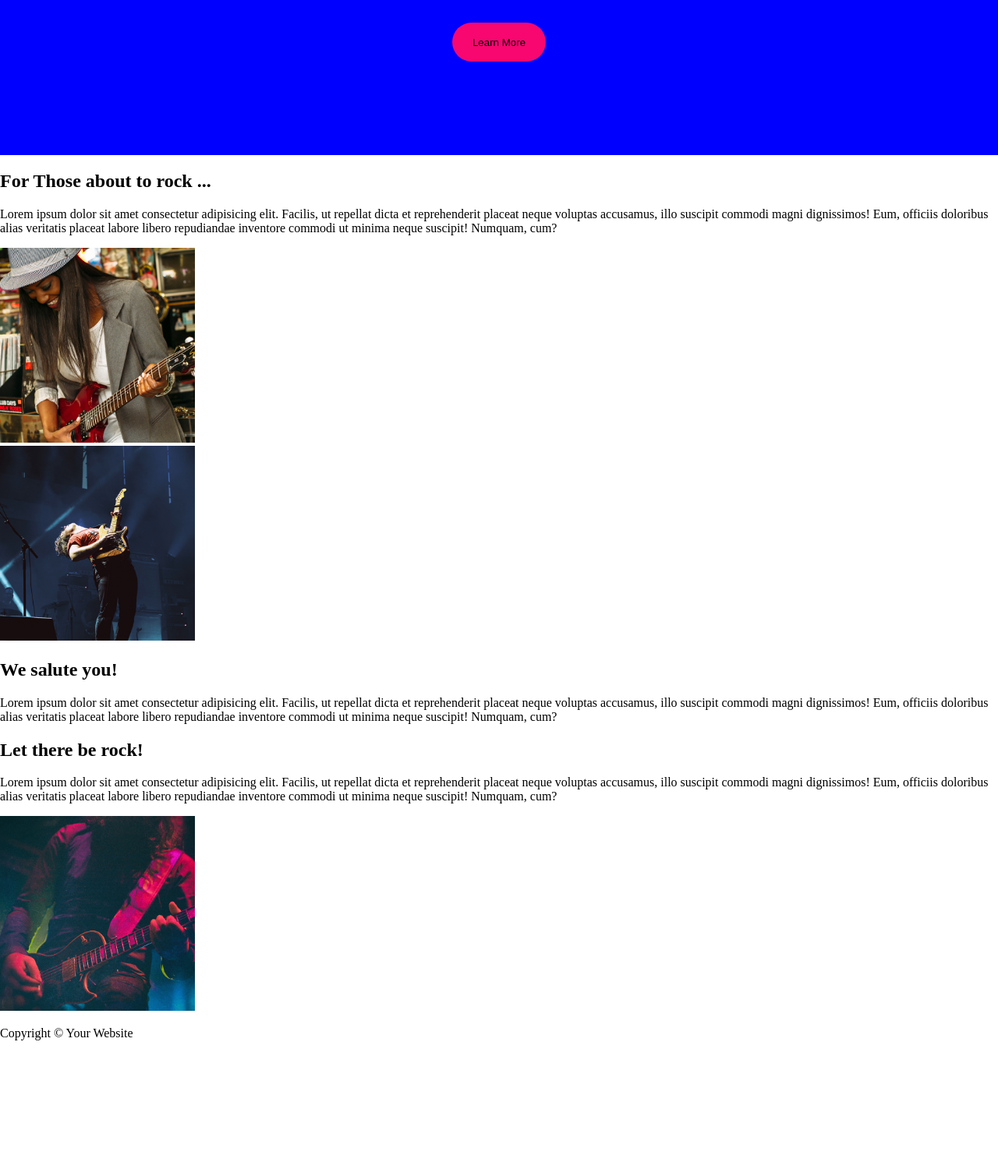
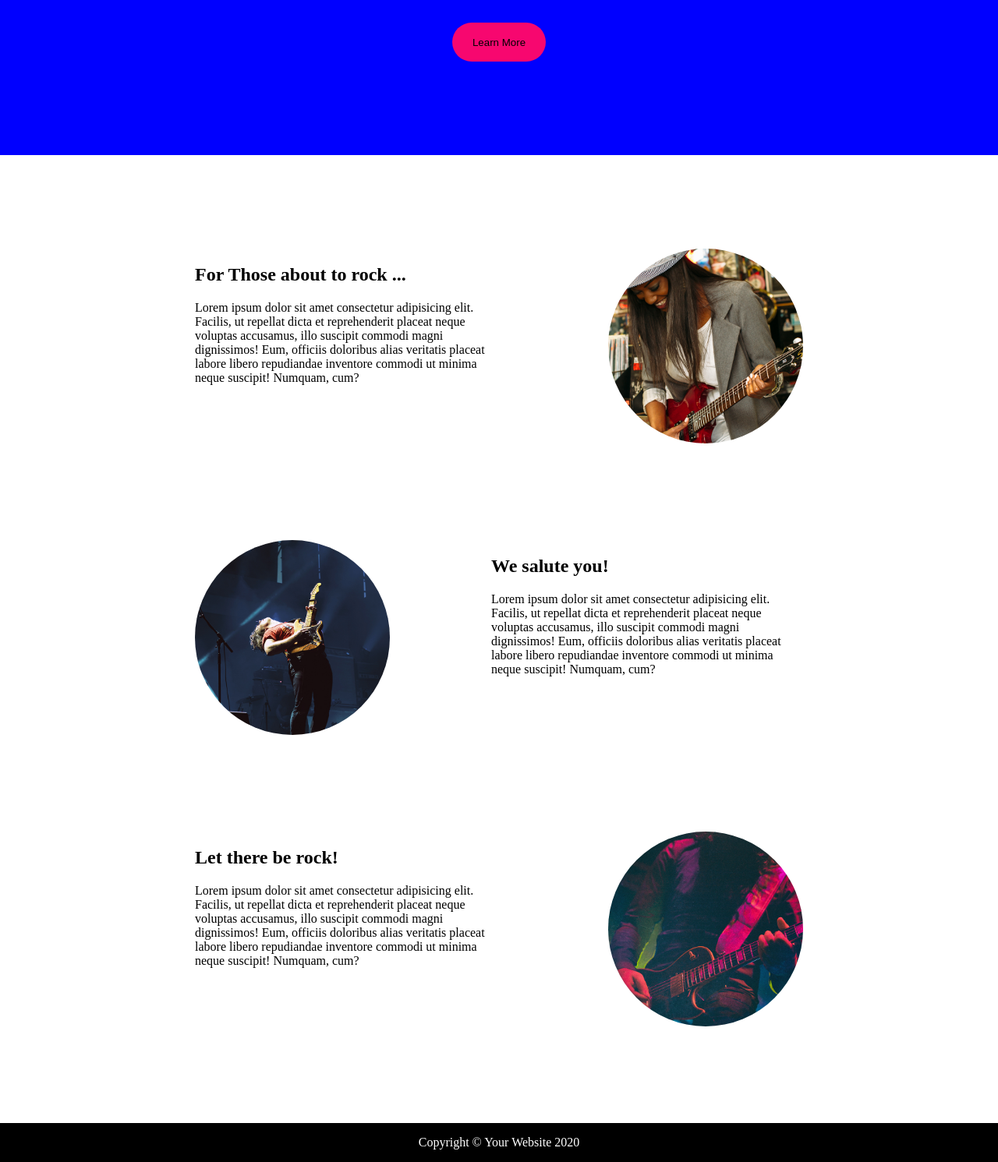
Before and after one commit to sebreye/template3, a plain HTML site: page index.html in a window 1280 px wide. Shown: the part 331-1822 px from the top of the page at 78% size. Before the commit the page ends 1682 px from the top, so only its background shows below. Drawn offline with Linux system fonts and the light colour scheme.

Commit message:
version fianl

```diff
--- a/index.html
+++ b/index.html
@@ -11,7 +11,7 @@
 
 <body>
     <nav>
-            <p>START BOOTSTRAP</p>
+            <p class="titre">START BOOTSTRAP</p>
             <ul>
                 <li>SIGN UP</li>
                 <li>LOG IN</li>
@@ -27,7 +27,7 @@
         </div>
     </section>
     <section class="sect-img">
-        <div>
+        <div class="para-sect">
             <h2>For Those about to rock ...</h2>
             <p>Lorem ipsum dolor sit amet consectetur adipisicing elit. Facilis, ut repellat dicta et reprehenderit
                 placeat neque voluptas accusamus, illo suscipit commodi magni dignissimos! Eum, officiis doloribus alias
@@ -38,11 +38,11 @@
             <img src="./public/img/01.jpg" alt="" height="250px" class="img-sect">
         </div>
     </section>
-    <section class="sect-img">
+    <section class="modif-media">
         <div>
             <img src="./public/img/02.jpg" alt="" height="250px" class="img-sect">
         </div>
-        <div>
+        <div class="para-sect">
             <h2>We salute you!</h2>
             <p>Lorem ipsum dolor sit amet consectetur adipisicing elit. Facilis, ut repellat dicta et reprehenderit
                 placeat neque voluptas accusamus, illo suscipit commodi magni dignissimos! Eum, officiis doloribus alias
@@ -50,8 +50,8 @@
             </p>
         </div>
     </section>
-    <section class="sect-img">
-        <div>
+    <section class="sect-img" >
+        <div class="para-sect">
             <h2>Let there be rock!</h2>
             <p>Lorem ipsum dolor sit amet consectetur adipisicing elit. Facilis, ut repellat dicta et reprehenderit
                 placeat neque voluptas accusamus, illo suscipit commodi magni dignissimos! Eum, officiis doloribus alias
@@ -63,7 +63,7 @@
         </div>
     </section>
     <footer>
-        <p>Copyright © Your Website</p>
+        <p>Copyright © Your Website 2020</p>
     </footer>
 </body>
 
--- a/public/sass/style.sass
+++ b/public/sass/style.sass
@@ -10,6 +10,8 @@ nav
         list-style: none
         li
             margin: 10px
+.titre
+    padding: 10px
 .sect1
     text-align: center
     background-color: blue
@@ -25,3 +27,35 @@ nav
     border-bottom-right-radius: 50px
     border: none
     background-color: #f7076f
+.sect-img
+    display: flex
+    justify-content: space-evenly
+    margin: 15vh
+.modif-media
+    display: flex
+    justify-content: space-evenly
+    margin: 15vh
+.img-sect
+    border-radius: 50%
+.para-sect
+    width: 400px
+footer
+    display: flex
+    justify-content: center
+    background-color: #000
+    color: white
+@media only screen and (max-width: 376px)
+    .sect-img
+        display: flex
+        flex-direction: column
+        margin: 0vh
+    .modif-media
+        display: flex
+        flex-direction: column-reverse
+        margin: 0vh
+
+    .img-sect
+        margin-left: 18vw
+    .para-sect
+        width: 250px
+        margin-left: 18vw
```
Also changed, not shown: public/css/style.css, 1 other file.
